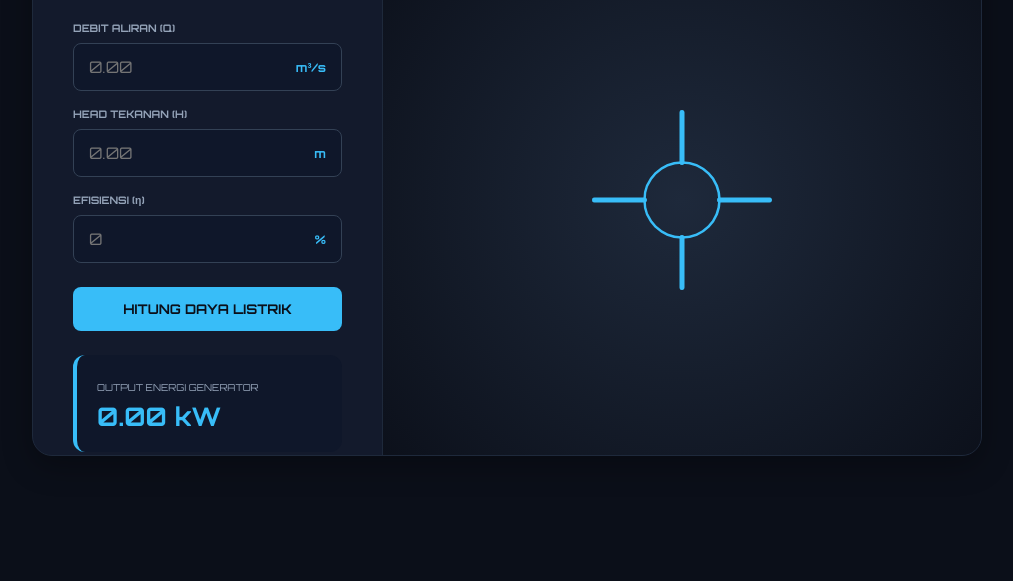
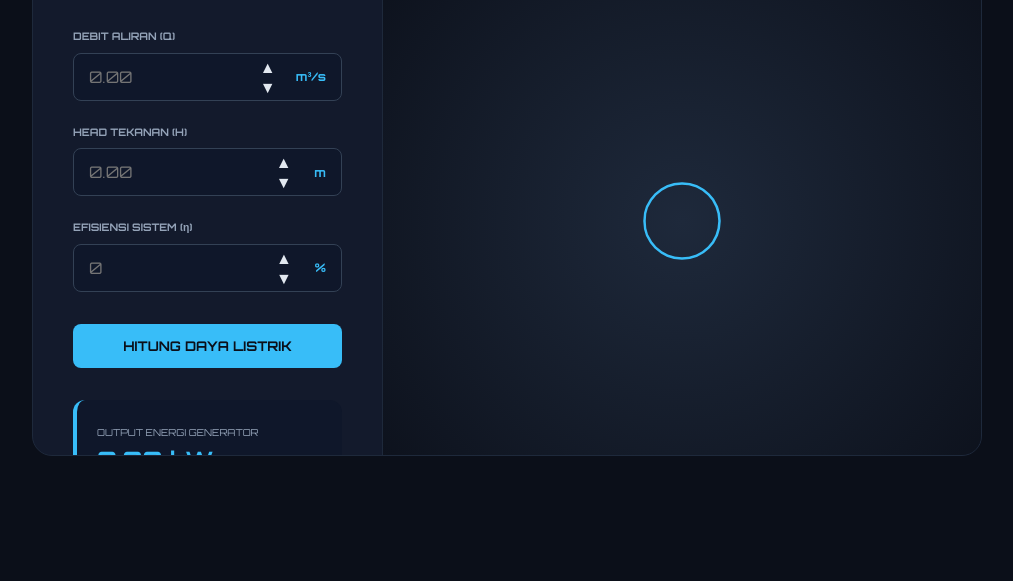
Before and after one commit to lishafira/Kalkulator-Mekanika-Fluida, a website: page index.html in a window 1280 px wide. Shown: the part 219-800 px from the top of the page, without its empty margins (133-1146 px from the left). Drawn offline with nearby package versions, Linux system fonts and the light colour scheme.

Commit message:
poles pt.kesekian

```diff
--- a/index.html
+++ b/index.html
@@ -2,7 +2,6 @@
 <html lang="id">
 <head>
     <meta charset="UTF-8">
-    <meta name="viewport" content="width=device-width, initial-scale=1.0">
     <title>Perhitungan Daya Turbin</title>
     <link href="https://fonts.googleapis.com/css2?family=Orbitron:wght@400;700&display=swap" rel="stylesheet">
     <link rel="stylesheet" href="/style.css">
@@ -21,20 +20,34 @@
                     <label>DEBIT ALIRAN (Q)</label>
                     <div class="input-group">
                         <input type="number" id="debit" placeholder="0.00" step="0.01">
+                        <div class="custom-spinner">
+                            <span onclick="document.getElementById('debit').stepUp()">▲</span>
+                            <span onclick="document.getElementById('debit').stepDown()">▼</span>
+                        </div>
                         <span class="unit">m³/s</span>
                     </div>
                 </div>
+
                 <div class="field">
                     <label>HEAD TEKANAN (H)</label>
                     <div class="input-group">
                         <input type="number" id="head" placeholder="0.00" step="0.1">
+                        <div class="custom-spinner">
+                            <span onclick="document.getElementById('head').stepUp()">▲</span>
+                            <span onclick="document.getElementById('head').stepDown()">▼</span>
+                        </div>
                         <span class="unit">m</span>
                     </div>
                 </div>
+
                 <div class="field">
-                    <label>EFISIENSI (η)</label>
+                    <label>EFISIENSI SISTEM (η)</label>
                     <div class="input-group">
                         <input type="number" id="efisiensi" placeholder="0">
+                        <div class="custom-spinner">
+                            <span onclick="document.getElementById('efisiensi').stepUp()">▲</span>
+                            <span onclick="document.getElementById('efisiensi').stepDown()">▼</span>
+                        </div>
                         <span class="unit">%</span>
                     </div>
                 </div>
@@ -49,10 +62,7 @@
         </aside>
 
         <section class="visual-area">
-            <svg id="turbineSVG" viewBox="0 0 200 200">
-                <circle cx="100" cy="100" r="30" fill="none" stroke="#38bdf8" stroke-width="2"/>
-                <path d="M100,70 L100,30 M100,130 L100,170 M70,100 L30,100 M130,100 L170,100" stroke="#38bdf8" stroke-width="4" stroke-linecap="round"/>
-            </svg>
+            <svg id="turbineSVG" viewBox="0 0 200 200"><circle cx="100" cy="100" r="30" fill="none" stroke="#38bdf8" stroke-width="2"/></svg>
         </section>
     </div>
     <script src="/script.js"></script>
--- a/public/script.js
+++ b/public/script.js
@@ -1,26 +1,39 @@
-let turbine = gsap.to("#turbineSVG", { rotation: 360, duration: 4, repeat: -1, ease: "none" });
+let turbineTween = gsap.to("#turbineSVG", {
+    rotation: 360,
+    duration: 4,
+    repeat: -1,
+    ease: "none"
+});
 
 async function calculatePower() {
-    const d = document.getElementById('debit').value;
-    const h = document.getElementById('head').value;
-    const e = document.getElementById('efisiensi').value;
+    const debit = parseFloat(document.getElementById('debit').value) || 0;
+    const head = parseFloat(document.getElementById('head').value) || 0;
+    const efisiensi = parseFloat(document.getElementById('efisiensi').value) || 0;
 
-    const res = await fetch('/calculate', {
-        method: 'POST',
-        headers: { 'Content-Type': 'application/json' },
-        body: JSON.stringify({ debit: d, head: h, efisiensi: e })
+    if (debit <= 0 || head <= 0) {
+        alert("Mohon masukkan nilai Debit dan Head yang valid.");
+        return;
+    }
+
+    const power = 9.81 * debit * head * (efisiensi / 100);
+    updateResultUI(power);
+    updateTurbineAnimation(power);
+}
+
+function updateResultUI(power) {
+    gsap.to("#result", {
+        duration: 0.8,
+        textContent: power.toFixed(2) + " kW",
+        roundProps: "textContent",
+        ease: "power2.out"
     });
+}
 
-    const data = await res.json();
-    const kw = (data.power / 1000).toFixed(2);
+function updateTurbineAnimation(power) {
+    const speed = Math.max(0.5, 4 - (power / 1000));
 
-    gsap.to("#result", { textContent: kw, duration: 1, roundProps: "textContent", onUpdate: function() {
-        this.targets()[0].innerText = this.targets()[0].innerText + " kW";
-    }});
-
-    let speed = Math.max(0.15, 4 - (kw / 400));
-    gsap.to(turbine, { timeScale: 4 / speed, duration: 1, ease: "power2.out" });
-
-    let color = kw > 2000 ? "#f59e0b" : (kw > 500 ? "#4ade80" : "#38bdf8");
-    gsap.to("#turbineSVG", { stroke: color, filter: `drop-shadow(0 0 20px ${color})`, duration: 0.8 });
+    gsap.to(turbineTween, {
+        duration: 1,
+        timeScale: 4 / speed
+    });
 }
--- a/public/style.css
+++ b/public/style.css
@@ -1,42 +1,132 @@
-* { margin: 0; padding: 0; box-sizing: border-box; font-family: 'Orbitron', sans-serif; }
-body { background: #0b0f19; color: #fff; min-height: 100vh; display: flex; justify-content: center; align-items: center; padding: 20px; }
+* {
+    margin: 0;
+    padding: 0;
+    box-sizing: border-box;
+    font-family: 'Orbitron', sans-serif;
+}
+
+body {
+    background: #0b0f19;
+    color: #e2e8f0;
+    min-height: 100vh;
+    display: flex;
+    justify-content: center;
+    align-items: center;
+    padding: 20px;
+}
 
 .main-wrapper {
     display: grid;
     grid-template-columns: 350px 1fr;
-    width: 100%; max-width: 950px; height: 550px;
-    background: #131a2c; border-radius: 20px;
-    border: 1px solid #1e293b; overflow: hidden;
-    box-shadow: 0 10px 30px rgba(0,0,0,0.3);
+    width: 100%;
+    max-width: 950px;
+    height: 550px;
+    background: #131a2c;
+    border-radius: 20px;
+    border: 1px solid #1e293b;
+    overflow: hidden;
 }
 
-.sidebar { padding: 2.5rem; display: flex; flex-direction: column; gap: 1.5rem; border-right: 1px solid #1e293b; }
-.input-section { display: flex; flex-direction: column; gap: 1rem; }
+.sidebar {
+    padding: 2.5rem;
+    display: flex;
+    flex-direction: column;
+    gap: 2rem;
+    border-right: 1px solid #1e293b;
+}
 
-.field label { font-size: 0.65rem; color: #94a3b8; font-weight: 700; display: block; margin-bottom: 0.5rem; }
+.input-section {
+    display: flex;
+    flex-direction: column;
+    gap: 1.5rem;
+}
+
+.field label {
+    display: block;
+    font-size: 0.65rem;
+    color: #94a3b8;
+    font-weight: 700;
+    margin-bottom: 0.6rem;
+}
 
 .input-group {
-    display: flex; align-items: center; background: #0f172a;
-    border: 1px solid #334155; border-radius: 8px; padding: 0 15px; height: 48px;
+    display: flex;
+    align-items: center;
+    background: #0f172a;
+    border: 1px solid #334155;
+    border-radius: 8px;
+    padding: 0 15px;
+    height: 48px;
+    transition: 0.3s;
 }
+
 input {
-    background: none; border: none; color: #fff; width: 100%; outline: none; font-size: 1rem;
-    appearance: none; -webkit-appearance: none;
+    background: none;
+    border: none;
+    color: #fff;
+    width: 100%;
+    outline: none;
+    font-size: 1rem;
+    appearance: none;
 }
-.unit { color: #38bdf8; font-size: 0.75rem; font-weight: bold; margin-left: 10px; flex-shrink: 0; }
+
+input::-webkit-outer-spin-button,
+input::-webkit-inner-spin-button {
+    -webkit-appearance: none;
+    margin: 0;
+}
+
+.unit {
+    color: #38bdf8;
+    font-size: 0.75rem;
+    font-weight: bold;
+    margin-left: 10px;
+    flex-shrink: 0;
+}
 
 .calc-btn {
-    background: #38bdf8; color: #0b0f19; border: none; padding: 14px;
-    border-radius: 8px; font-weight: 700; cursor: pointer; transition: 0.3s;
+    background: #38bdf8;
+    color: #0b0f19;
+    border: none;
+    padding: 14px;
+    border-radius: 8px;
+    font-weight: 700;
+    cursor: pointer;
+    transition: 0.3s;
 }
-.calc-btn:hover { background: #bae6fd; }
 
-.result-box { margin-top: auto; background: #0f172a; padding: 20px; border-radius: 12px; border-left: 4px solid #38bdf8; }
-.result-box small { color: #94a3b8; font-size: 0.6rem; }
-.result-box h1 { color: #38bdf8; font-size: 1.6rem; margin-top: 5px; }
+.calc-btn:hover {
+    background: #bae6fd;
+}
+
+.result-box {
+    margin-top: auto;
+    padding: 20px;
+    border-radius: 12px;
+    background: #0f172a;
+    border-left: 4px solid #38bdf8;
+}
+
+.result-box small {
+    font-size: 0.6rem;
+    color: #94a3b8;
+}
+
+.result-box h1 {
+    color: #38bdf8;
+    font-size: 1.5rem;
+    margin-top: 5px;
+}
 
 .visual-area {
-    display: flex; justify-content: center; align-items: center;
-    background: radial-gradient(circle, #1e293b, #0b0f19); padding: 20px;
+    display: flex;
+    justify-content: center;
+    align-items: center;
+    background: radial-gradient(circle, #1e293b, #0b0f19);
 }
-#turbineSVG { width: 100%; max-width: 250px; height: auto; }
+
+#turbineSVG {
+    width: 100%;
+    max-width: 250px;
+    height: auto;
+}
```
